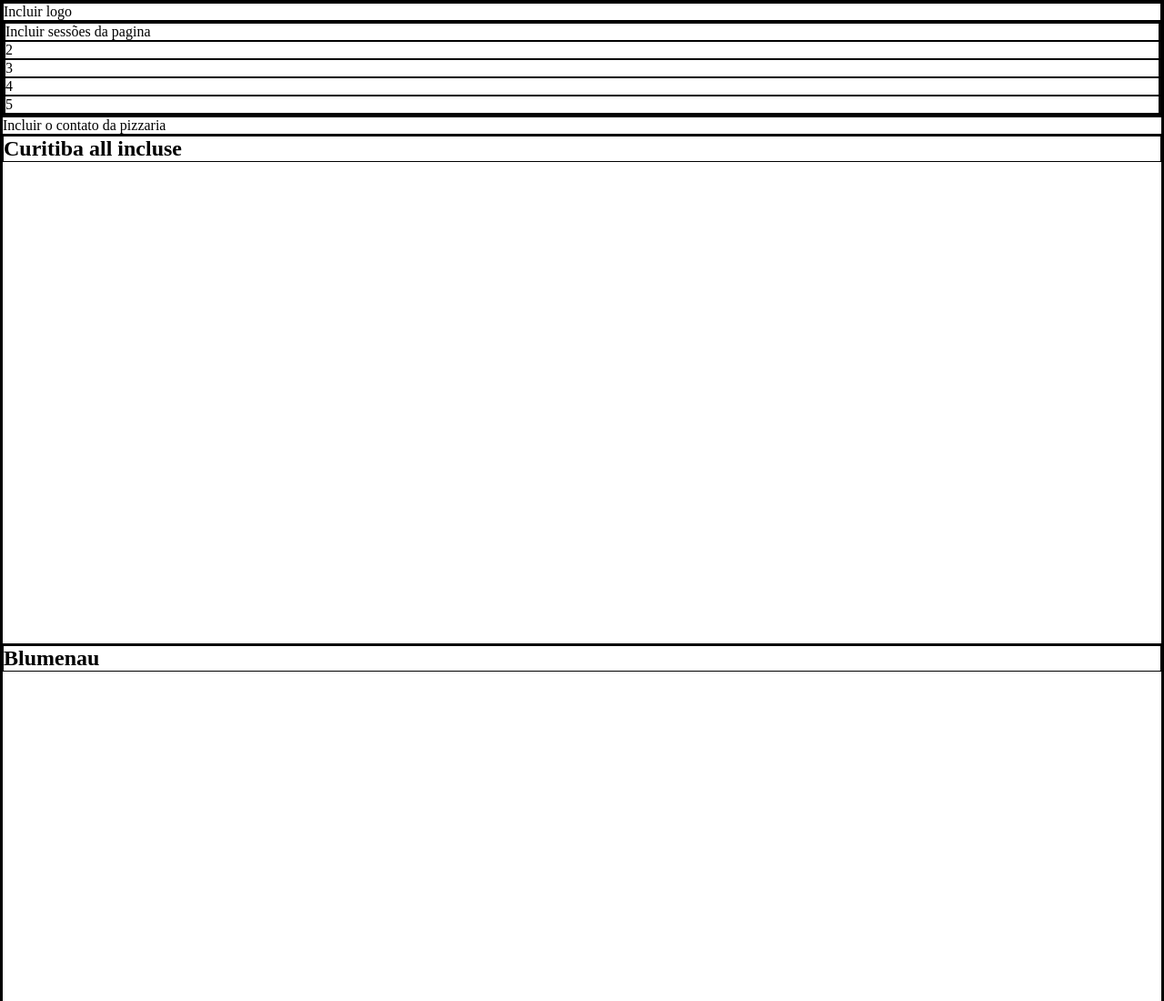
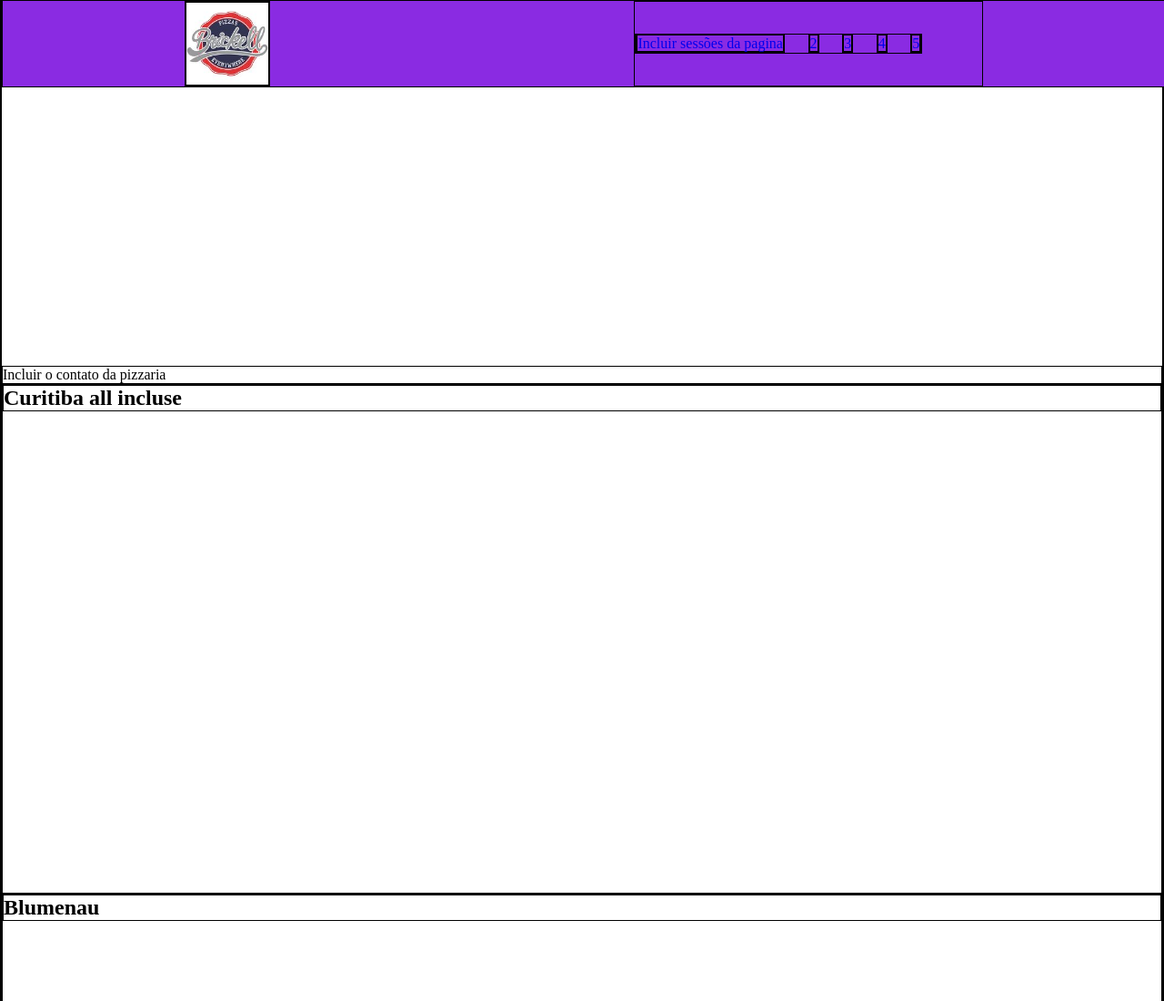
Before and after one commit to llKirallkx/Brickell, a plain HTML site: page index.html in a window 1280 px wide. Shown: the top 1100 px of the page at 91% size. Drawn offline with Linux system fonts and the light colour scheme.

Commit message:
inclusoes do header

```diff
--- a/index.html
+++ b/index.html
@@ -10,18 +10,18 @@
 </head>
 <body>
     <header>
-        <article>Incluir logo</article>
-        <nav>
-            <ul>
-                <li>Incluir sessões da pagina</li>
-                <li>2</li>
-                <li>3</li>
-                <li>4</li>
-                <li>5</li>
+        <article><img class="logo-header" src="./img/brickell-logo.jpg"></article>
+        <nav class="menu-nav">
+            <ul class="ul-header">
+                <li class="li-header"><a href="#">Incluir sessões da pagina</a></li>
+                <li class="li-header"><a href="#">2</a></li>
+                <li class="li-header"><a href="#">3</a></li>
+                <li class="li-header"><a href="#">4</a></li>
+                <li class="li-header"><a href="#">5</a></li>
             </ul>
         </nav>
     </header>
-    <div>Incluir o contato da pizzaria</div>
+    <div class="inicio">Incluir o contato da pizzaria</div>
     <section>
         <h1>Curitiba all incluse</h1>
     </section>
--- a/style.css
+++ b/style.css
@@ -6,6 +6,12 @@
     box-sizing: border-box;
 }
 
+a{
+    text-decoration: none;
+}
+ul{
+    list-style: none;
+}
 /* Linhas só pra poder ver como está os espaçamentos da sessão, pode tirar isso depois */
 *{
     border: 1px solid black;
@@ -14,3 +20,40 @@
 section{
     height: 70vh;
 }
+
+/* header */
+
+header{
+    display: flex;
+    justify-content: space-around;
+    position: fixed;
+    background-color: blueviolet;
+    width: 100%;
+    height: 12vh;
+    top: 0;
+}
+
+.logo-header{
+    max-height: 100%;
+}
+.ul-header{
+    display: flex;
+    gap: 2vw;
+}
+.menu-nav{
+    min-width: 30%;
+    max-width: 80%;
+    display: flex;
+    align-items: center;
+}
+
+
+/* FIM header */
+
+/* Inicio */
+
+.inicio{
+    margin-top: 50vh;
+}
+
+/* FIM - Inicio */
```
